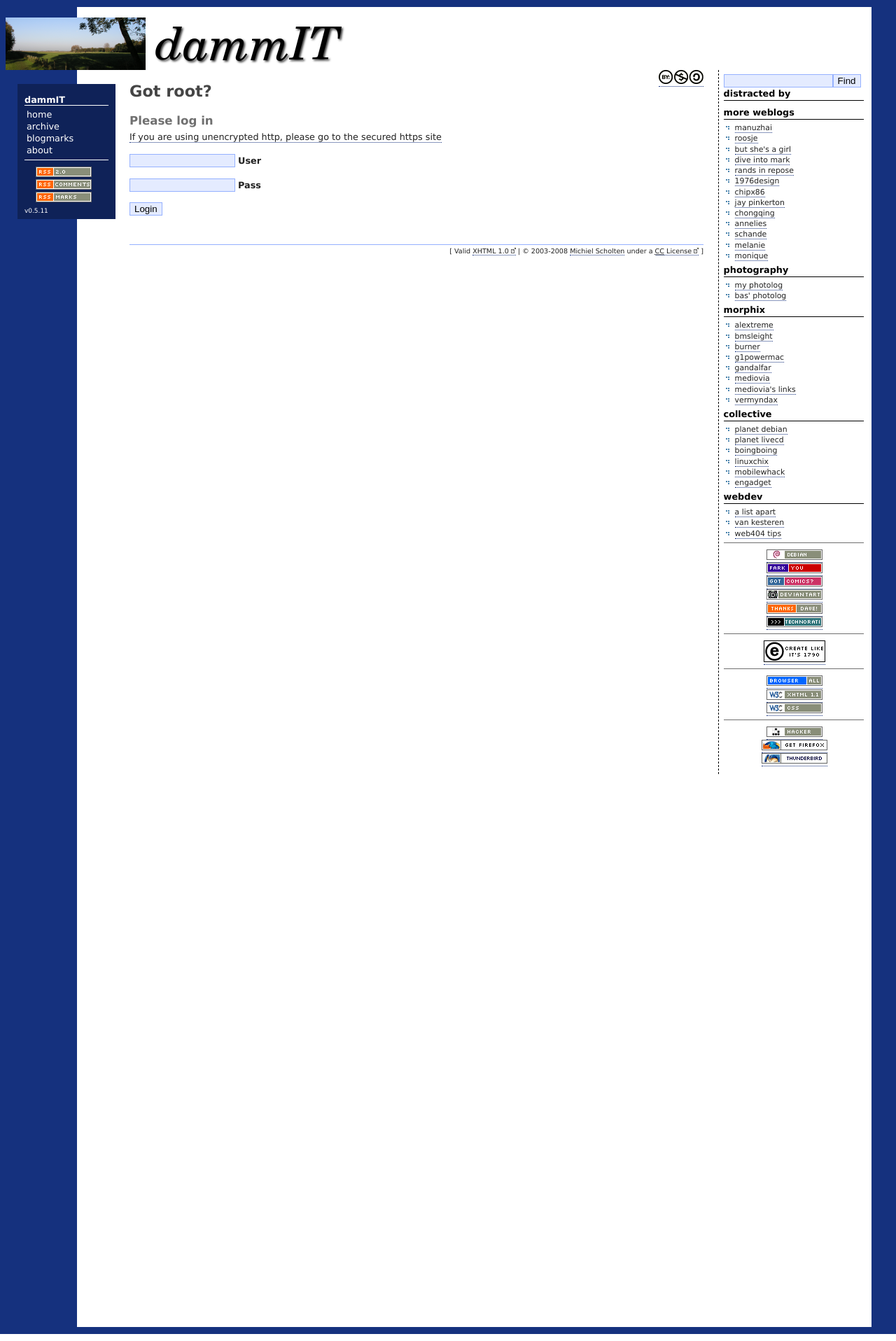
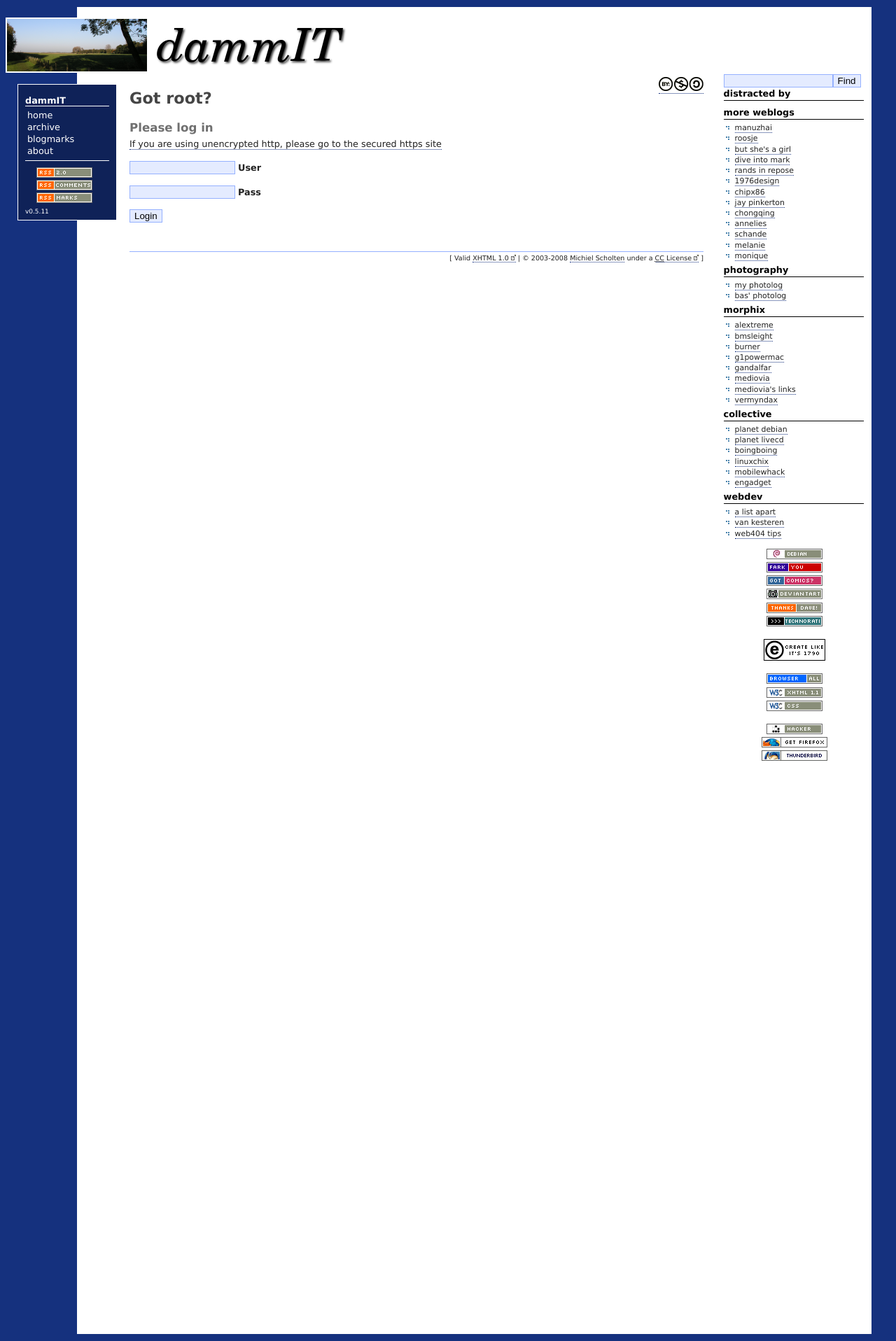
Before and after one commit to aquatix/dammit, a PHP site: page /projects/root.php in a window 1280 px wide. Shown: the whole page at 70% size. Run offline with PHP 8.4, Linux system fonts and the light colour scheme; data that the repository does not hold is empty.

Commit message:
Tweaked the style a bit, made it more clean, little border around logo and main nav; fixed text of IE warning, fixed link to Tapestry Comics
--HG--
extra : convert_revision : svn%3A0c6641da-d714-0410-886f-91f04f3f27cb/trunk%4058

```diff
--- a/inc/inc_pagetemplate.php
+++ b/inc/inc_pagetemplate.php
@@ -2,7 +2,7 @@
 /*
  * $Id$
  * File containing the page template of the dammIT blog
- * Version: 0.5.06 2008-03-17
+ * Version: 0.5.07 2008-07-08
  */
 
 /*
@@ -124,7 +124,7 @@ $page .= "\t<div id=\"license\"><a href=\"" . $skel["license_uri"] . "\"><img sr
 
 if ($iebrowser === true)
 {
-	$page .= "\t<div class=\"ie-warning\">You're using <acronym title=\"Internet Explorer\">IE</acronym>. Please use a browser that _has_ a valid notion of <acronym title=\"Cascading Style Sheets\">CSS</acronym> for viewing the modern web, it'll make your general web browsing experience a lot better. Take a look at <a href=\"http://www.mozilla.org/products/firefox/\">Mozilla Firefox</a> [Free], or <a href=\"http://www.opera.com/\">Opera</a> [non-Free] for some modern webbrowsers.</div>";
+	$page .= "\t<div class=\"ie-warning\">You are using <acronym title=\"Internet Explorer\">IE</acronym>. Please use a browser that <em>has</em> a valid notion of <acronym title=\"Cascading Style Sheets\">CSS</acronym> for viewing the modern web, it'll make your general web browsing experience a lot better. Take a look at <a href=\"http://www.mozilla.org/products/firefox/\">Mozilla Firefox</a> [Free], or <a href=\"http://www.opera.com/\">Opera</a> [non-Free] for some modern webbrowsers.</div>";
 }
 
 //$page .= "<br style=\"clear: both;\" />\n";
@@ -181,7 +181,7 @@ $page .= "\t\t<div class=\"images\">\n";
 $page .= "\t\t\t<ul>\n";
 $page .= "\t\t\t\t<li><a href=\"http://www.debian.org/\" title=\"Debian GNU/Linux\"><img src=\"images/logos/debian.png\" alt=\"Debian GNU/Linux\"/></a></li>\n";
 $page .= "\t\t\t\t<li><a href=\"http://www.fark.com/\" title=\"Fark.com\"><img src=\"images/logos/fark.png\" alt=\"Fark.com\"/></a></li>\n";
-$page .= "\t\t\t\t<li><a href=\"http://dwlt.net/tapestry/\" title=\"Tapestry comics\"><img src=\"images/logos/gotcomics.png\" alt=\"Got comics\"/></a></li>\n";
+$page .= "\t\t\t\t<li><a href=\"http://www.tapestrycomics.com/\" title=\"Tapestry comics\"><img src=\"images/logos/gotcomics.png\" alt=\"Got comics\"/></a></li>\n";
 $page .= "\t\t\t\t<li><a href=\"http://www.deviantart.com/\" title=\"deviantART\"><img src=\"images/logos/deviantart_logo.gif\" alt=\"deviantART logo\"/></a></li>\n";
 $page .= "\t\t\t\t<li><a href=\"http://www.scripting.com/\"><img src=\"images/logos/thanksdave.jpg\" title=\"My thanks to Dave Winer for his visionary role in the development of weblogs, RSS, podcasting, SOAP, XML-RPC, OPML, and outliners.\" alt=\"Thanks Dave\" /></a></li>\n";
 $page .= "\t\t\t\t<li><a href=\"http://www.technorati.com/profile/aquatix/3133231/41b298b8585eafc9e8c55a0b30c90f65\" title=\"My Technorati profile\"><img src=\"images/logos/technorati.gif\" alt=\"Technorati profile\"/></a></li>\n";
--- a/themes/blue/style.css
+++ b/themes/blue/style.css
@@ -117,7 +117,7 @@ img
 	border: 0;
 }
 
-a img
+a img, .images a
 {
 	border: none;
 }
@@ -254,6 +254,7 @@ blockquote
 	padding: 0;
 	background: transparent;
 	text-align: left;
+	border: 2px solid #FFF;
 }
 
 	#logo a
@@ -274,6 +275,7 @@ blockquote
 	background: #0F2258;
 	color: #fff;
 	text-align: left;
+	border: 1px solid #FFF;
 }
 
 	#left-navbar a
@@ -383,7 +385,7 @@ blockquote
 
 #main-content
 {
-	padding: 90px 240px 4px 75px;
+	padding: 100px 240px 4px 75px;
 /*	min-height: 130em;*/
 	min-height: 140em;
 	background: #FFFFFF;
@@ -417,7 +419,8 @@ blockquote
 	top: 100px;
 	right: 40px;
 	width: 200px;
-	border-left: 1px dashed #000;
+	/*border-left: 1px dashed #000;*/
+	/*border-left: 1px solid #E4EBFF;*/
 	padding: 0.5em;
 }
 
@@ -429,7 +432,8 @@ blockquote
 
 	#main-content-nav .images
 	{
-		border-top: 1px solid #707070;
+		/*border-top: 1px solid #707070;*/
+		border: none;
 	}
 
 	#main-content-nav .nav-header,
```
